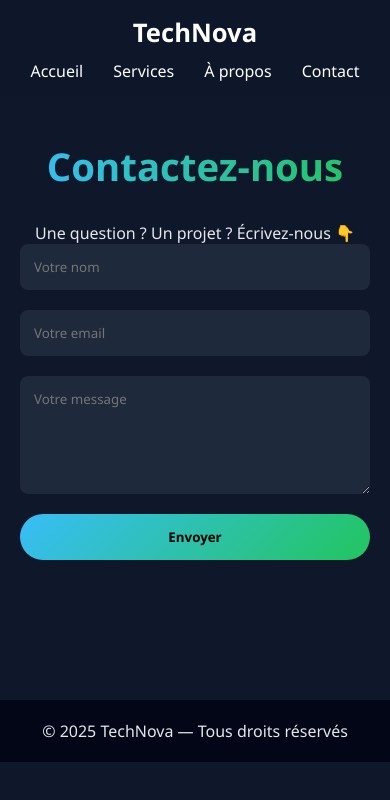
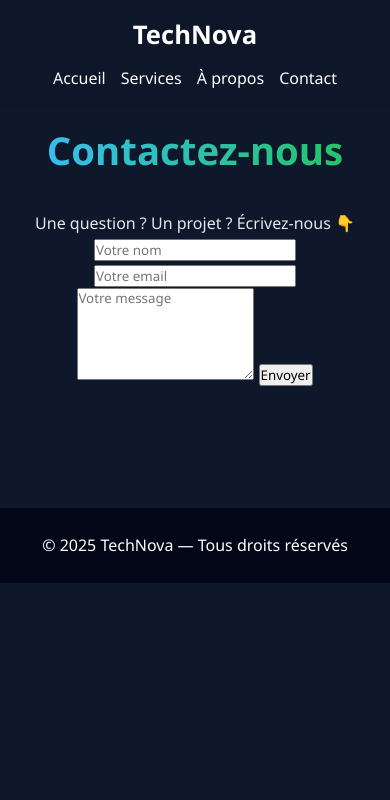
Before and after one commit to kiiirikou-dev/TechNova, a plain HTML site: page contact.html in a window 390 px wide. Drawn offline with Linux system fonts and the light colour scheme.

Commit message:
Add files via upload

```diff
--- a/style.css
+++ b/style.css
@@ -1,39 +1,48 @@
-/* ================= RESET ================= */
+/* =========================
+   VARIABLES COULEURS
+========================= */
+:root {
+    --blue-dark: #0f172a;
+    --blue-light: #38bdf8;
+    --blue-soft: #1e293b;
+    --text-light: #e5e7eb;
+}
+
+/* RESET */
 * {
     margin: 0;
     padding: 0;
     box-sizing: border-box;
-    font-family: 'Segoe UI', sans-serif;
-}
-
-html {
-    scroll-behavior: smooth;
+    font-family: "Segoe UI", sans-serif;
 }
 
 body {
-    background: #0f172a;
-    color: #e5e7eb;
+    background: var(--blue-dark);
+    color: var(--text-light);
+    line-height: 1.6;
     overflow-x: hidden;
 }
 
-/* ================= NAVBAR ================= */
+/* =========================
+   NAVBAR
+========================= */
 .navbar {
     position: fixed;
     top: 0;
     width: 100%;
-    padding: 18px 60px;
+    padding: 20px 60px;
+    background: rgba(15, 23, 42, 0.95);
     display: flex;
     justify-content: space-between;
     align-items: center;
-    background: rgba(15, 23, 42, 0.9);
+    z-index: 999;
     backdrop-filter: blur(10px);
-    z-index: 999;
 }
 
 .logo {
+    color: white;
     font-size: 1.6rem;
     font-weight: bold;
-    color: white;
 }
 
 .nav-links {
@@ -43,8 +52,8 @@ body {
 }
 
 .nav-links a {
+    color: white;
     text-decoration: none;
-    color: white;
     font-weight: 500;
     position: relative;
 }
@@ -54,7 +63,7 @@ body {
     position: absolute;
     width: 0%;
     height: 2px;
-    background: #38bdf8;
+    background: var(--blue-light);
     bottom: -6px;
     left: 0;
     transition: 0.3s;
@@ -64,17 +73,15 @@ body {
     width: 100%;
 }
 
-/* ================= HERO ================= */
+/* =========================
+   HERO
+========================= */
 .hero {
     height: 100vh;
-    background-image: url("images/image-entreprise.png");
-    background-size: cover;
-    background-position: center;
-    background-repeat: no-repeat;
-
+    background: url("images/image-entreprise.png") center/cover no-repeat;
     display: flex;
+    justify-content: center;
     align-items: center;
-    justify-content: center;
     text-align: center;
     position: relative;
 }
@@ -83,36 +90,35 @@ body {
     content: "";
     position: absolute;
     inset: 0;
-    background: rgba(0, 0, 0, 0.6);
+    background: rgba(2, 6, 23, 0.65);
 }
 
 .hero-content {
     position: relative;
     z-index: 2;
-    max-width: 800px;
+    max-width: 750px;
     padding: 20px;
 }
 
 .hero h1 {
-    font-size: 3.2rem;
-    background: linear-gradient(90deg, #38bdf8, #22c55e);
+    font-size: 3.4rem;
+    background: linear-gradient(90deg, var(--blue-light), #22c55e);
     -webkit-background-clip: text;
-    background-clip: text;
     -webkit-text-fill-color: transparent;
-    margin-bottom: 15px;
 }
 
 .hero p {
+    margin: 20px 0;
     font-size: 1.2rem;
-    margin-bottom: 30px;
     color: #cbd5f5;
 }
 
 .btn {
-    background: linear-gradient(135deg, #38bdf8, #22c55e);
+    display: inline-block;
+    padding: 14px 34px;
+    border-radius: 30px;
+    background: linear-gradient(135deg, var(--blue-light), #22c55e);
     color: #020617;
-    padding: 14px 32px;
-    border-radius: 30px;
     font-weight: bold;
     text-decoration: none;
     transition: 0.3s;
@@ -120,47 +126,46 @@ body {
 
 .btn:hover {
     transform: translateY(-4px);
-    box-shadow: 0 15px 30px rgba(56,189,248,0.4);
+    box-shadow: 0 12px 25px rgba(56,189,248,0.6);
 }
 
-/* ================= SECTIONS ================= */
+/* =========================
+   SECTIONS
+========================= */
 section {
     max-width: 1100px;
     margin: 120px auto;
     padding: 0 20px;
     text-align: center;
-    animation: fadeUp 1s ease forwards;
+    animation: fadeUp 1s ease;
 }
 
-section h2 {
+h2 {
     font-size: 2.4rem;
     margin-bottom: 30px;
-    background: linear-gradient(90deg, #38bdf8, #22c55e);
+    background: linear-gradient(90deg, var(--blue-light), #22c55e);
     -webkit-background-clip: text;
-    background-clip: text;
     -webkit-text-fill-color: transparent;
 }
 
-/* ================= SERVICES ================= */
+/* =========================
+   SERVICES
+========================= */
 .services-grid {
     display: grid;
-    grid-template-columns: repeat(auto-fit, minmax(250px, 1fr));
+    grid-template-columns: repeat(auto-fit, minmax(240px, 1fr));
     gap: 25px;
 }
 
 .card {
     background: linear-gradient(145deg, #020617, #0f172a);
+    padding: 35px;
     border-radius: 18px;
-    padding: 35px;
+    color: white;
     text-align: left;
-    transition: 0.4s;
+    transition: 0.4s ease;
     position: relative;
     overflow: hidden;
-}
-
-.card:hover {
-    transform: translateY(-10px);
-    box-shadow: 0 20px 40px rgba(0,0,0,0.5);
 }
 
 .card::before {
@@ -176,60 +181,24 @@ section h2 {
     opacity: 1;
 }
 
-/* ================= ABOUT ================= */
-.about-page {
-    max-width: 900px;
-    margin: 140px auto;
-    padding: 0 20px;
-    text-align: center;
+.card:hover {
+    transform: translateY(-12px);
+    box-shadow: 0 20px 40px rgba(0,0,0,0.5);
 }
 
-.about-page p {
-    font-size: 1.05rem;
-    line-height: 1.8;
-    margin-bottom: 20px;
+/* =========================
+   FOOTER
+========================= */
+footer {
+    background: #020617;
+    color: white;
+    text-align: center;
+    padding: 25px;
 }
 
-/* ================= CONTACT ================= */
-.contact-page {
-    max-width: 700px;
-    margin: 140px auto;
-    padding: 0 20px;
-    text-align: center;
-}
-
-.contact-form {
-    display: flex;
-    flex-direction: column;
-    gap: 20px;
-}
-
-.contact-form input,
-.contact-form textarea {
-    padding: 14px;
-    border-radius: 8px;
-    border: none;
-    background: #1e293b;
-    color: #e5e7eb;
-}
-
-.contact-form button {
-    background: linear-gradient(135deg, #38bdf8, #22c55e);
-    border: none;
-    padding: 14px;
-    border-radius: 30px;
-    font-weight: bold;
-    cursor: pointer;
-}
-
-/* ================= FOOTER ================= */
-footer {
-    background: #020617;
-    padding: 20px;
-    text-align: center;
-}
-
-/* ================= ANIM ================= */
+/* =========================
+   ANIMATION
+========================= */
 @keyframes fadeUp {
     from {
         opacity: 0;
@@ -241,17 +210,25 @@ footer {
     }
 }
 
-/* ================= MOBILE ================= */
+/* =========================
+   MOBILE
+========================= */
 @media (max-width: 768px) {
 
     .navbar {
+        padding: 15px 20px;
         flex-direction: column;
         gap: 10px;
-        padding: 15px;
+    }
+
+    .nav-links {
+        flex-wrap: wrap;
+        justify-content: center;
+        gap: 15px;
     }
 
     .hero h1 {
-        font-size: 2.1rem;
+        font-size: 2.2rem;
     }
 
     .hero p {
```
